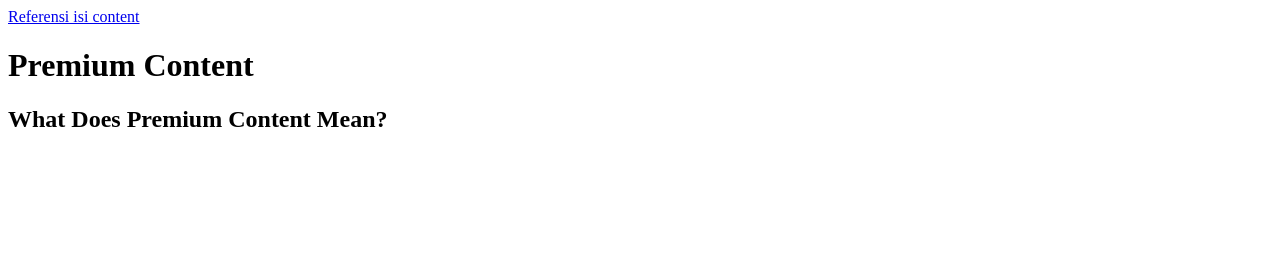
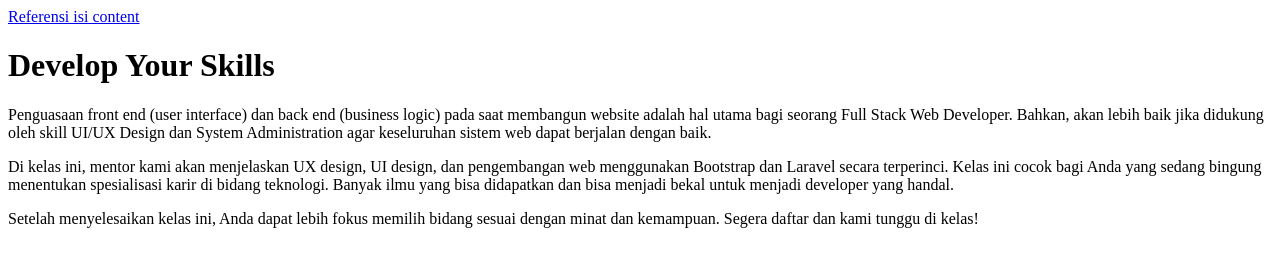
Before and after one commit to muhammadkusuma/belajar-css, a plain HTML site: page index.html in a window 1280 px wide. Drawn offline with Linux system fonts and the light colour scheme.

Commit message:
Paragraph

```diff
--- a/index.html
+++ b/index.html
@@ -10,8 +10,18 @@
     <a href="https://www.techopedia.com/definition/4904/premium-content">
     Referensi isi content
     </a>
-    <h1>Premium Content</h1>
-    <h2>What Does Premium Content Mean?</h2>
+    <h1>Develop Your Skills</h1>
+    <p>
+        Penguasaan front end (user interface) dan back end (business logic) pada saat membangun website adalah hal utama bagi seorang Full Stack Web Developer. Bahkan, akan lebih baik jika didukung oleh skill UI/UX Design dan System Administration agar keseluruhan sistem web dapat berjalan dengan baik.
+    </p>
+    <p>
+        Di kelas ini, mentor kami akan menjelaskan UX design, UI design, dan pengembangan web menggunakan Bootstrap dan Laravel secara terperinci. Kelas ini cocok bagi Anda yang sedang bingung menentukan spesialisasi karir di bidang teknologi. Banyak ilmu yang bisa didapatkan dan bisa menjadi bekal untuk menjadi developer yang handal.
+    </p>
+    <p>
+        Setelah menyelesaikan kelas ini, Anda dapat lebih fokus memilih bidang sesuai dengan minat dan kemampuan. Segera daftar dan kami tunggu di kelas!
+    </p>
+
+
 
 
 </body>
```
